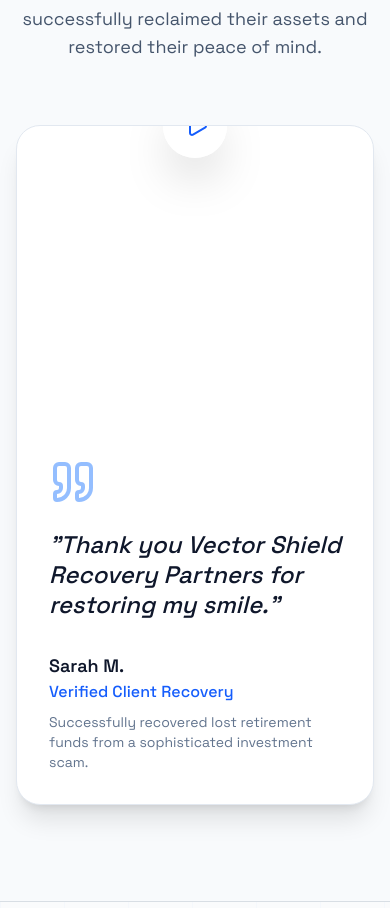
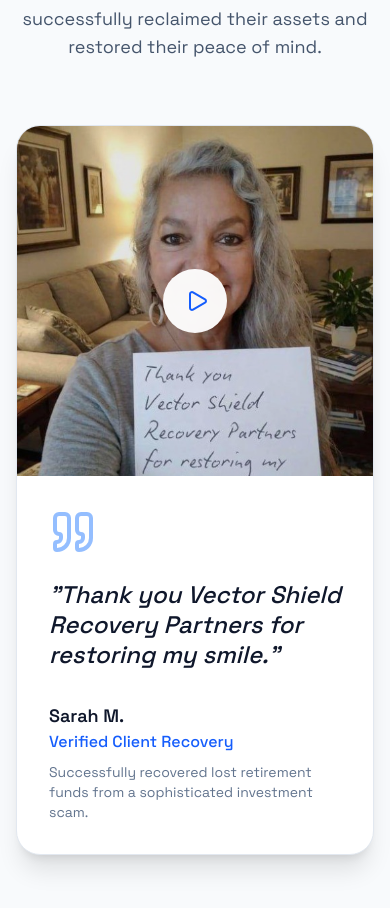
Before and after one commit to Biggie9999/vectorshield, a Next.js app: page / in a window 390 px wide. Shown: the part 4183-5091 px from the top of the page. Built offline with nearby package versions, Linux system fonts and the light colour scheme.

Commit message:
fix: responsive layout for testimonial video trigger and add video poster

```diff
--- a/components/testimonials.tsx
+++ b/components/testimonials.tsx
@@ -17,10 +17,10 @@ export function Testimonials() {
 
         <div className="bg-white dark:bg-slate-800 rounded-3xl overflow-hidden shadow-xl border border-slate-200 dark:border-slate-700 max-w-5xl mx-auto">
           <div className="flex flex-col md:flex-row">
-            <div className="md:w-5/12 relative min-h-[300px] md:min-h-full overflow-hidden group">
+            <div className="md:w-5/12 relative min-h-[350px] overflow-hidden group">
               <Dialog>
                 <DialogTrigger asChild>
-                  <div role="button" tabIndex={0} className="w-full h-full relative cursor-pointer outline-none block">
+                  <div role="button" tabIndex={0} className="absolute inset-0 w-full h-full cursor-pointer outline-none block">
                     <Image
                       src="/images/testimonial-real-woman.jpg"
                       alt="Client expressing gratitude with a sign"
@@ -39,9 +39,11 @@ export function Testimonials() {
                   <div className="relative pt-[56.25%] w-full bg-black">
                     <video
                       controls
-                      autoPlay
+                      playsInline
                       className="absolute inset-0 w-full h-full object-contain"
                       src="/videos/testimonial.mp4"
+                      poster="/images/testimonial-real-woman.jpg"
+                      preload="metadata"
                     >
                       Your browser does not support the video tag.
                     </video>
```
